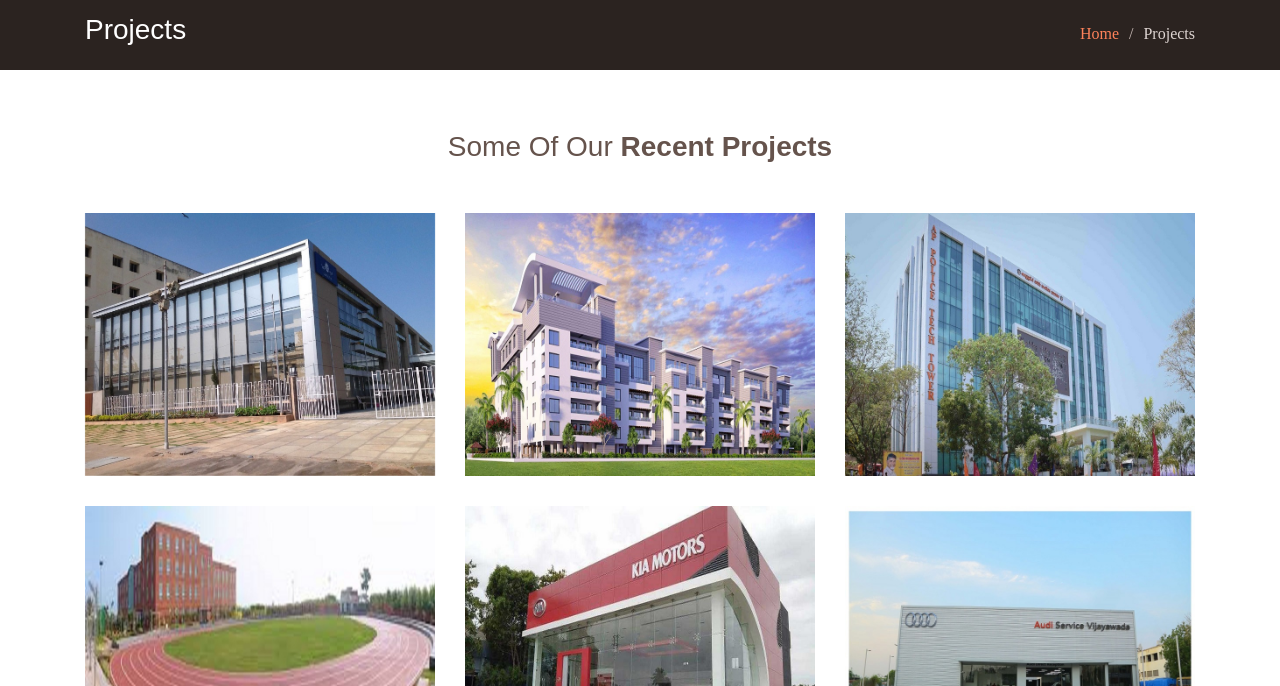
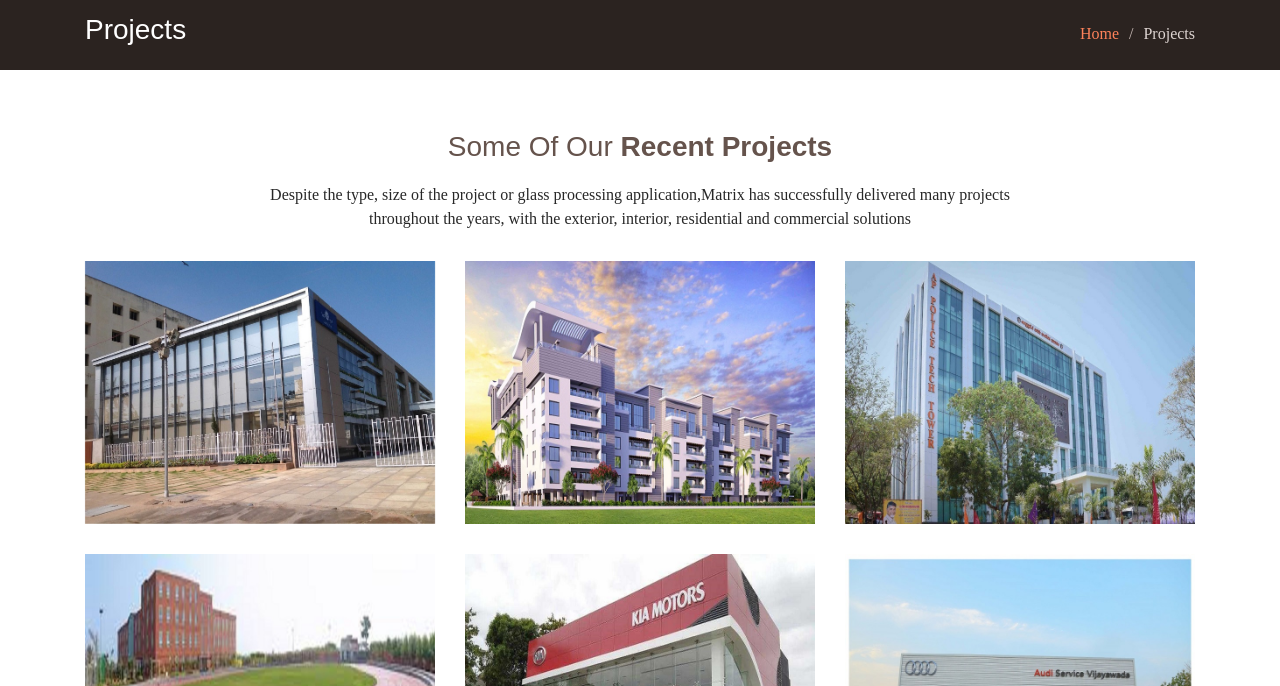
Before and after one commit to goligovardhanrao/MatrixGlass, a plain HTML site: page projects.html in a window 1280 px wide. Shown: the part 114-800 px from the top of the page. Drawn offline with nearby package versions, Linux system fonts and the light colour scheme; a web font is replaced by a local one.

Commit message:
Add files via upload

```diff
--- a/projects.html
+++ b/projects.html
@@ -118,6 +118,8 @@
 
           <div class="section-title" data-aos="fade-up">
             <h2>Some Of Our <strong>Recent Projects</strong></h2>
+            <p>Despite the type, size of the project or glass processing application,Matrix has successfully
+              delivered many projects <br> throughout the years, with the exterior, interior, residential and commercial solutions</p>
           </div>
 
           <!-- <div class="row" data-aos="fade-up">
```
Also changed, not shown: index.html (+3 -0 lines).
